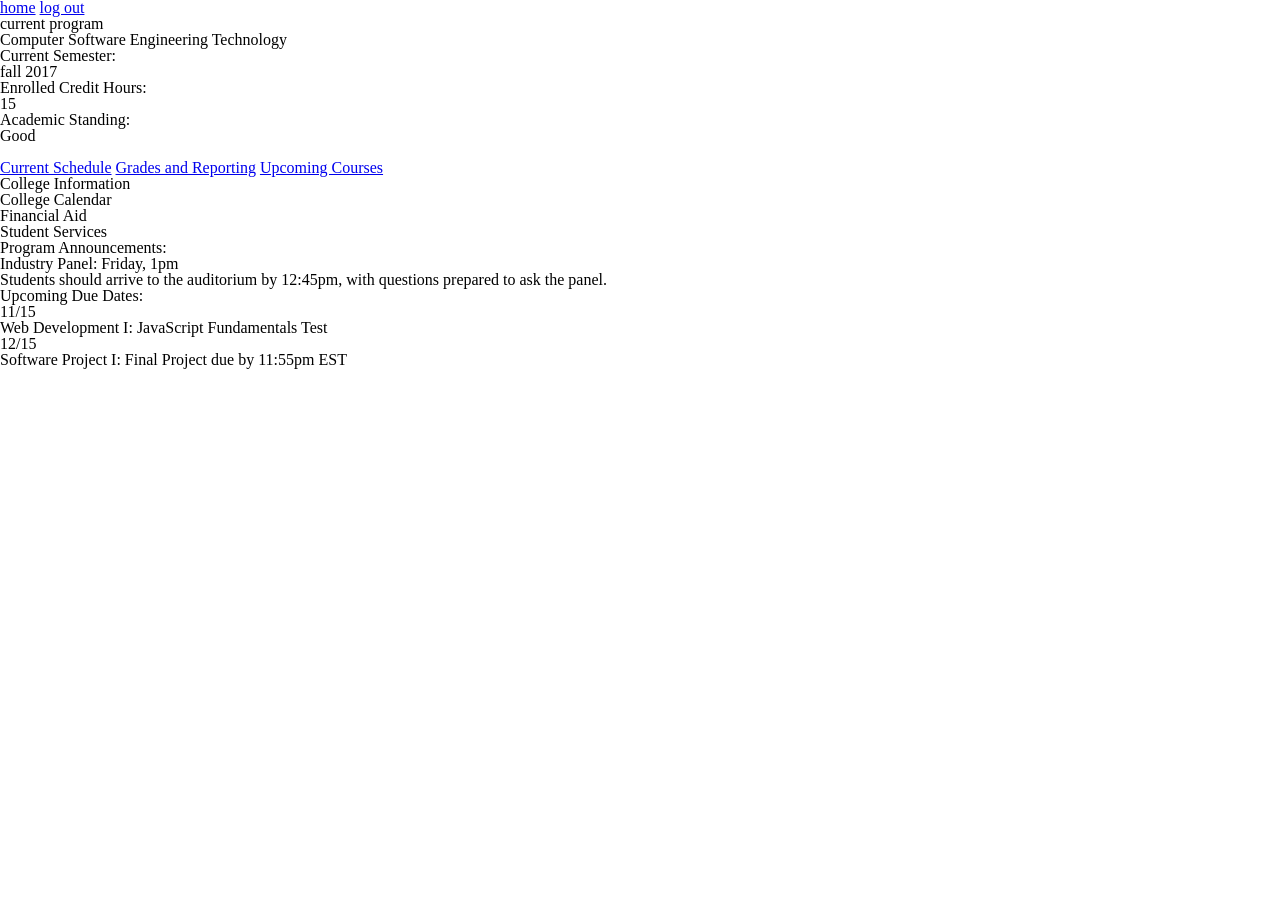
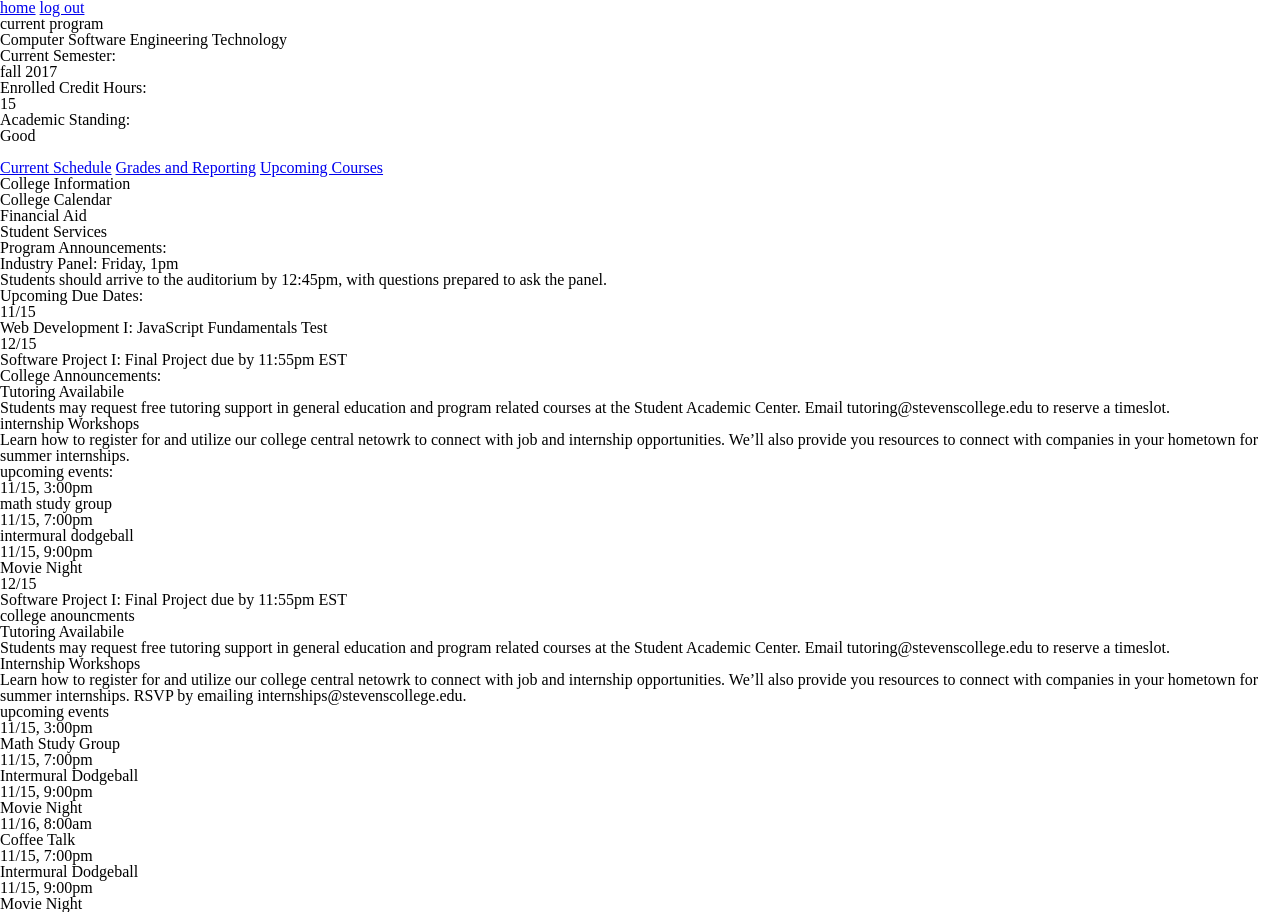
Before and after one commit to jessereaper/finalproject, a plain HTML site: page index.html in a window 1280 px wide. Before the commit the page ends 800 px from the top, so only its background shows below. Drawn offline with nearby package versions, Linux system fonts and the light colour scheme; files that its build step writes are made by us from their sources.

Commit message:
done with html of index page

```diff
--- a/index.html
+++ b/index.html
@@ -77,8 +77,62 @@
     </div>
   </section>
   <section>
+    <div class="">
+      <h1>College Announcements:</h1>
+      <h2>Tutoring Availabile</h2>
+      <p>Students may request free tutoring support in general education and program related courses at the Student Academic Center. Email tutoring@stevenscollege.edu to reserve a timeslot.</p>
+    </div>
+    <div class="">
+      <h2>internship Workshops </h2>
+      <p>Learn how to register for and utilize our college central netowrk to connect with job and internship opportunities. We’ll also provide you resources to connect with companies in your hometown for summer internships.</p>
+    </div>
+    <div class="">
+      <h1>upcoming events:</h1>
+      <h1>11/15, 3:00pm</h1>
+      <h2>math study group</h2>
+      <h1>11/15, 7:00pm</h1>
+      <h2>intermural dodgeball</h2>
+      <h1>11/15, 9:00pm</h1>
+      <h2>Movie Night</h2>
+    </div>
+    <div class="">
+      <!-- space left empty for bar -->
+    </div>
+  </section>
+  <section>
+    <div class="">
+      <h1>12/15</h1>
+      <h2>Software Project I: Final Project due by 11:55pm EST</h2>
+    </div>
+    <div class="">
+      <!-- space left empty for bar -->
+    </div>
+  </section>
+  <section>
+    <div class="">
+      <h1>college anouncments</h1>
+      <h2>Tutoring Availabile</h2>
+      <p>Students may request free tutoring support in general education and program related courses at the Student Academic Center. Email tutoring@stevenscollege.edu to reserve a timeslot.</p>
+      <h2>Internship Workshops</h2>
+      <p>Learn how to register for and utilize our college central netowrk to connect with job and internship opportunities. We’ll also provide you resources to connect with companies in your hometown for summer internships. RSVP by emailing internships@stevenscollege.edu.</p>
+    </div>
+    <div class="">
+      <h1>upcoming events</h1>
+      <h1>11/15, 3:00pm</h1>
+      <h2>Math Study Group</h2>
+      <h1>11/15, 7:00pm</h1>
+      <h2>Intermural Dodgeball</h2>
+      <h1>11/15, 9:00pm</h1>
+      <h2>Movie Night</h2>
+      <h1>11/16, 8:00am</h1>
+      <h2>Coffee Talk</h2>
+      <h1>11/15, 7:00pm</h1>
+      <h2>Intermural Dodgeball</h2>
+      <h1>11/15, 9:00pm</h1>
+      <h2>Movie Night</h2>
+    </div>
+  </section>
 
-  </section>
   <footer>
 
   </footer>
```
